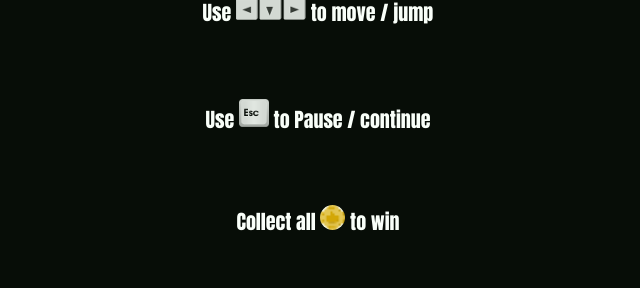
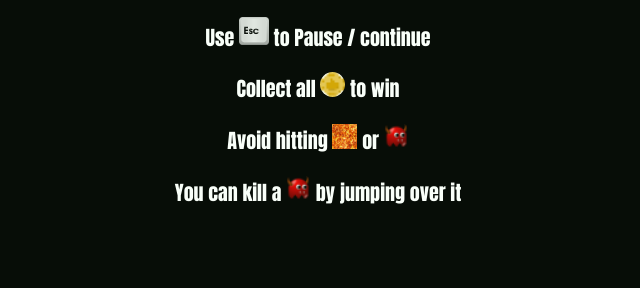
Before and after one commit to ahmedhammad97/Fathy-Collecting-Coins, a plain HTML site: page index.html in a window 1280 px wide. Shown: the part 170-458 px from the top of the page, without its empty margins (322-962 px from the left). Drawn offline with Linux system fonts and the light colour scheme; files whose address does not match are found by name.

Commit message:
Add files via upload

```diff
--- a/index.html
+++ b/index.html
@@ -11,17 +11,16 @@
 <body>
 	<div id="start">
 		<center>
-			<br>
 			<h1>Fathy's collecting coins<span id=subtitle>Version 2</span></h1>
-			<p>Use <img src="imgs/arrows.png" alt="Keyboad arrows"> to move / jump</p><br>
-			<p>Use <img width="30px" src="imgs/escape.png" alt="Esc button"> to Pause / continue</p><br>
-			<p>Collect all <img width="25px" class="coin" src="imgs/coin.png" alt="coins"> to win</p><br>
-			<p>Avoid hitting <img width="25px" src="imgs/lava.png" alt="lava"> or <img width="25px" src="imgs/monsterRight.png" alt="monsters"></p><br>
-			<p>You can kill a <img width="25px" src="imgs/monsterRight.png" alt="monster"> by jumping over it</p><br><br>
+			<p>Use <img src="imgs/arrows.png" alt="Keyboad arrows"> to move / jump</p>
+			<p>Use <img width="30px" src="imgs/escape.png" alt="Esc button"> to Pause / continue</p>
+			<p>Collect all <img width="25px" class="coin" src="imgs/coin.png" alt="coins"> to win</p>
+			<p>Avoid hitting <img width="25px" src="imgs/lava.png" alt="lava"> or <img width="25px" src="imgs/monsterRight.png" alt="monsters"></p>
+			<p>You can kill a <img width="25px" src="imgs/monsterRight.png" alt="monster"> by jumping over it</p><br>
 			<p id="enter">Press Enter to Start the game</p>
 		</center>
 	</div>
-	<br><center><h1>Fathy's collecting coins<span id=subtitle>  Version 2</span></h1></center>
+	<center><h1>Fathy's collecting coins<span id=subtitle>  Version 2</span></h1></center>
 	<center><footer><span id="foot">Coded by: A.Hammad</span></footer></center>
 	<center><img src="end.jpg" id="end"></center>
 
--- a/style.css
+++ b/style.css
@@ -33,8 +33,8 @@ body{
 .flipMonster{ background-image: url("imgs/monsterLeft.png"); background-repeat: no-repeat;}
 .game {
   overflow: hidden;
-  max-width: 720px;
-  max-height: 540px;
+  max-width: 648px;
+  max-height: 486px;
   position: relative;
   margin: auto;
   border-style: solid;
@@ -51,6 +51,7 @@ body{
 
 h1{
 	font-family: 'Anton', sans-serif;
+
 }
 #subtitle{
 	font-family: Courgette;
```
